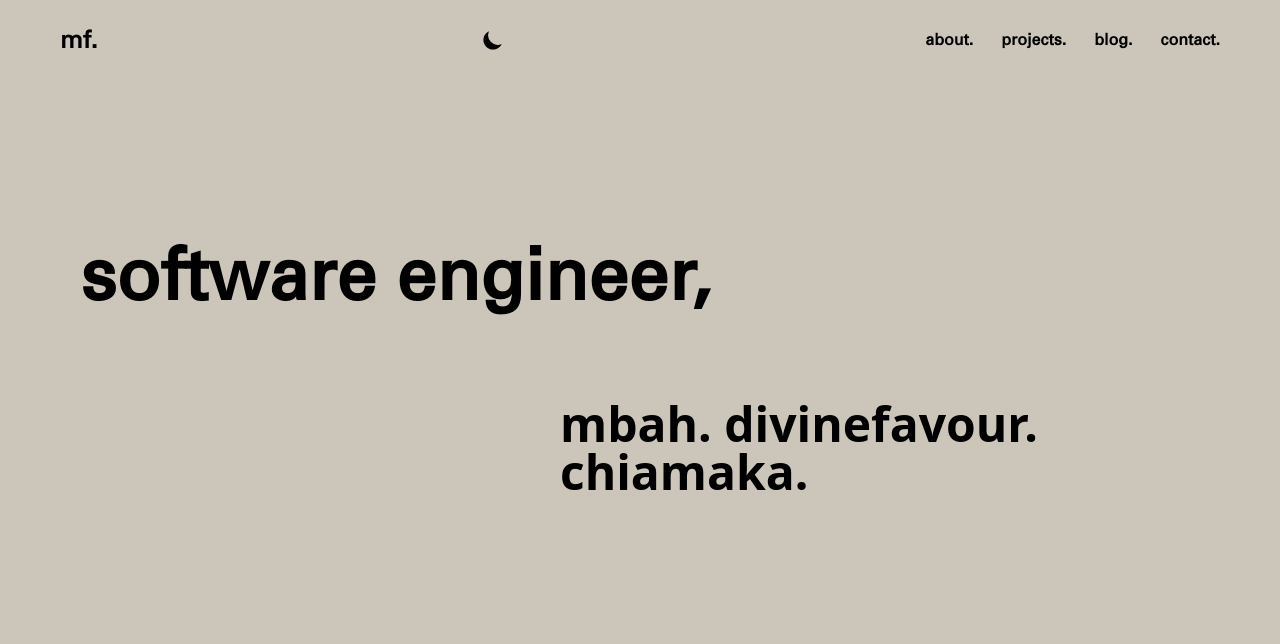
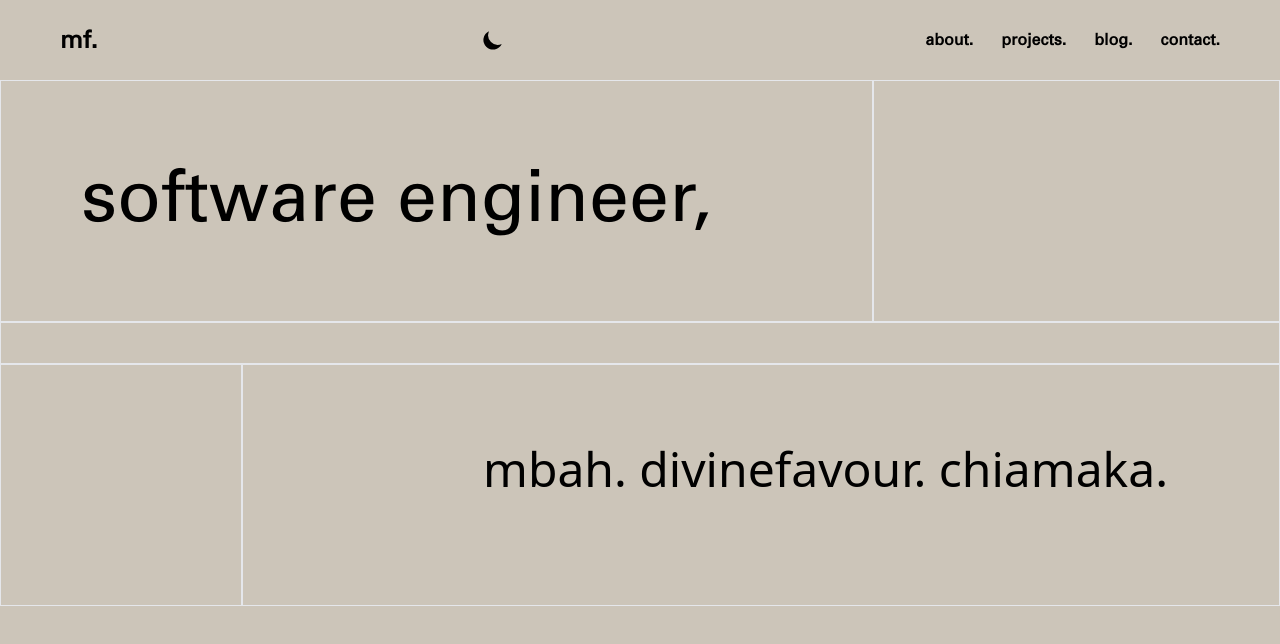
Before and after one commit to mbahfavour/Mbah-s-Portfolio, a React (Create React App) app: page / in a window 1280 px wide. Shown: the top 644 px of the page. Built offline with nearby package versions, Linux system fonts and the light colour scheme.

Commit message:
second commit

```diff
--- a/src/pages/HomePage.jsx
+++ b/src/pages/HomePage.jsx
@@ -3,13 +3,17 @@ import React from 'react'
 
 const HomePage = () => {
   return (
-    <div className='mt-20'>
-      <div className=' h-40 p-20 text-5xl md:text-7xl font-univers'>
-        <h1 className=' font-extrabold '>software engineer,</h1>
+    <div className='border'>
+      <div className='flex h-40  text-5xl md:text-7xl font-univers'>
+        <h1 className=' font-normal px-20 pt-20 md:p-20'>software engineer,</h1>
+        <div className='border h-60 md:h-60 w-80 md:w-0 md:ml-20'></div>
       </div>
+      <div className='border mt-20 md:mt-20'></div>
+      <div className='border mt-5 md:mt-10'></div>
 
-      <div className='pt-20 pl-20 md:pl-60 text-3xl md:text-5xl ml-40 md:ml-80'>
-        <h1 className='font-bold'>mbah. divinefavour. chiamaka.</h1>
+      <div className='flex  md:pl-60 text-3xl md:text-5xl'>
+        <div className='border h-60 md:h-60 w-80 md:w-0'></div>
+        <h1 className='font-normal md:ml-40 px-20 md:p-20 py-10'>mbah. divinefavour. chiamaka.</h1>
       </div>
     </div>
   )
```
